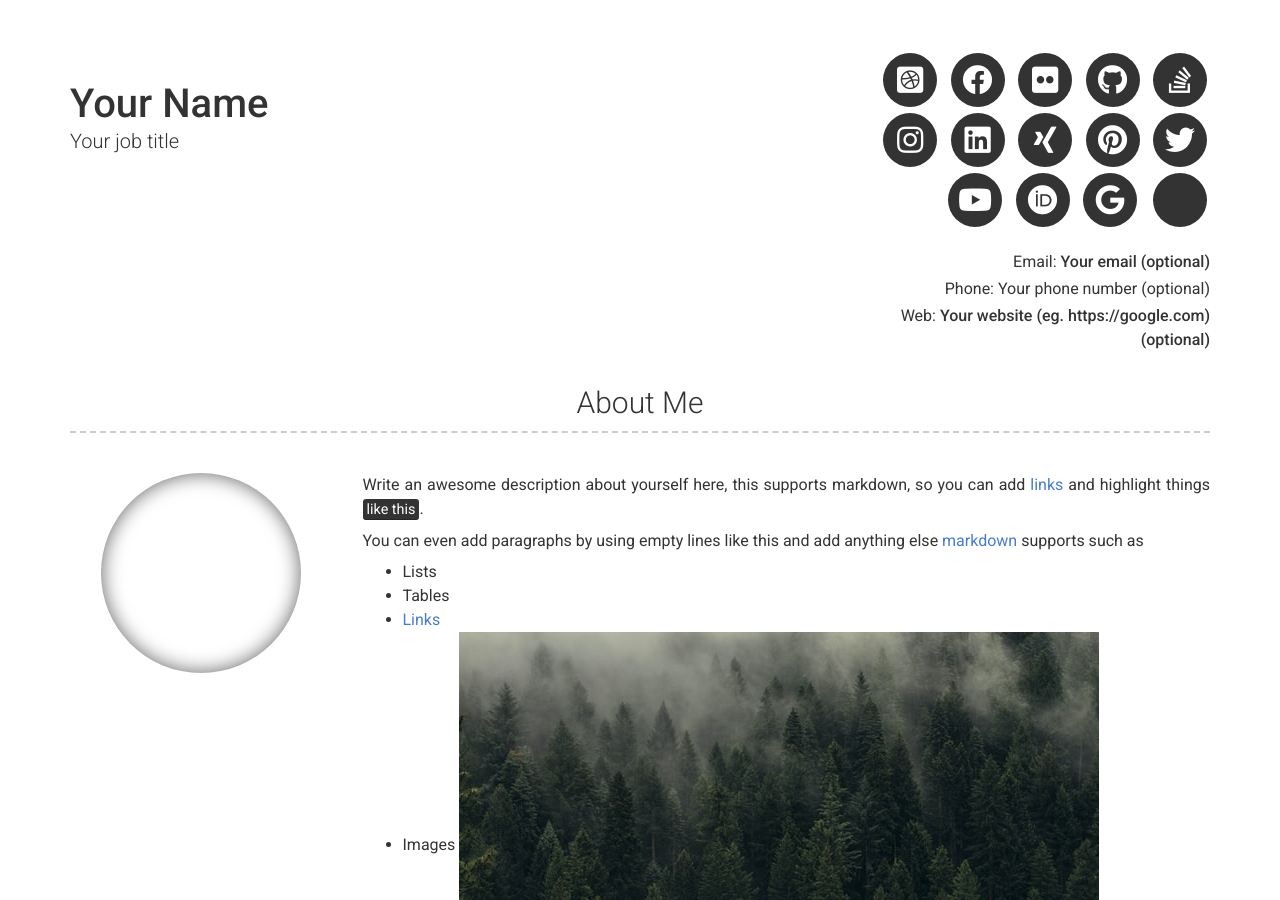
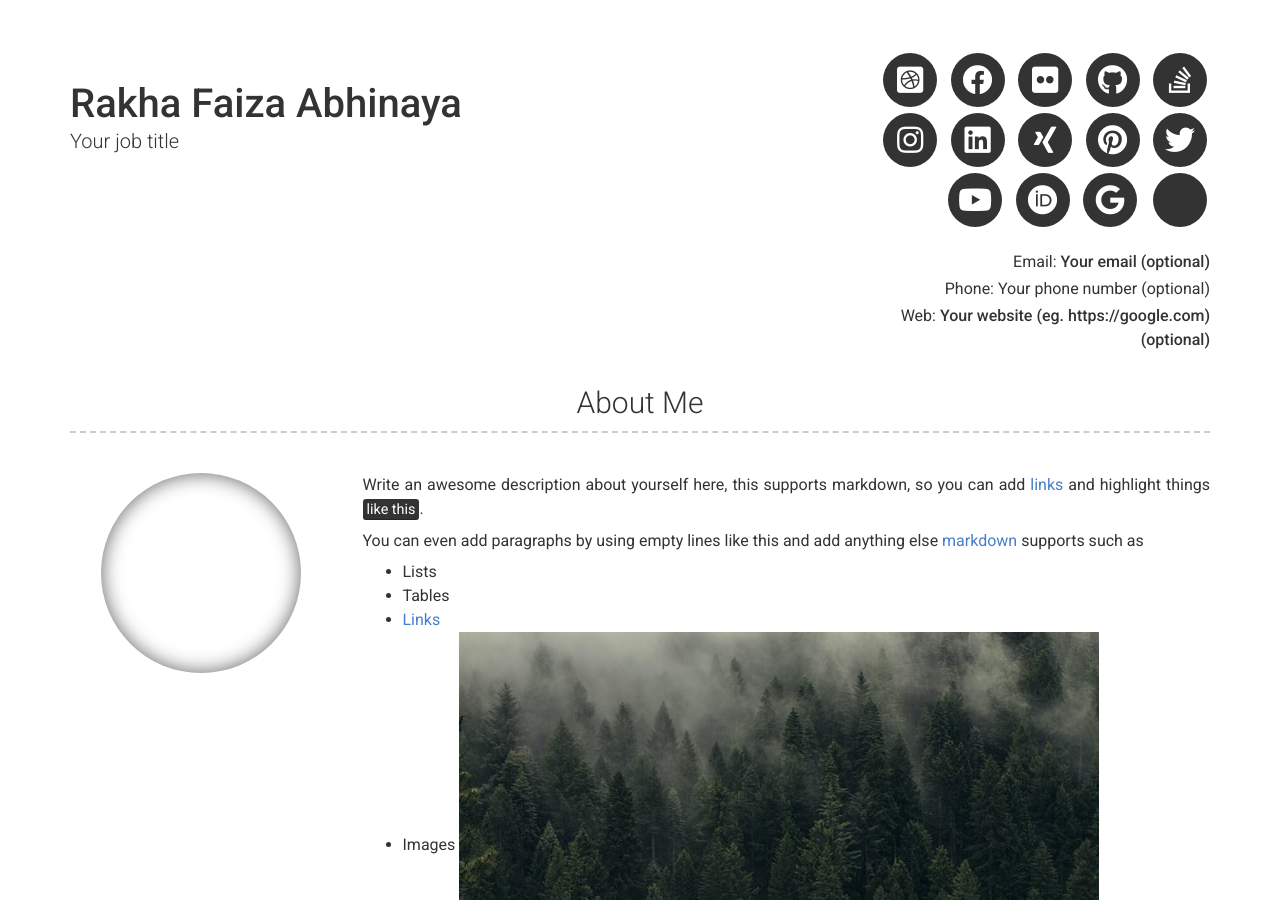
Before and after one commit to justfazrakh/websitecv, a Jekyll site: the page built from index.md, in a window 1280 px wide and 900 px high. Built offline with Jekyll 4.4.1, drawn with Linux system fonts in a browser that asks for light colours; nearby versions of some CDN libraries; some of the changed text lies outside the part shown.

Commit message:
Update _config.yml

```diff
--- a/_config.yml
+++ b/_config.yml
@@ -6,7 +6,7 @@ repository: Git repository where your resume will be hosted, only required if yo
 version: 2
 
 # Personal info
-name: Your Name
+name: Rakha Faiza Abhinaya
 title: Your job title
 email: Your email (optional)
 # email_title: Email (Email title override)
```
